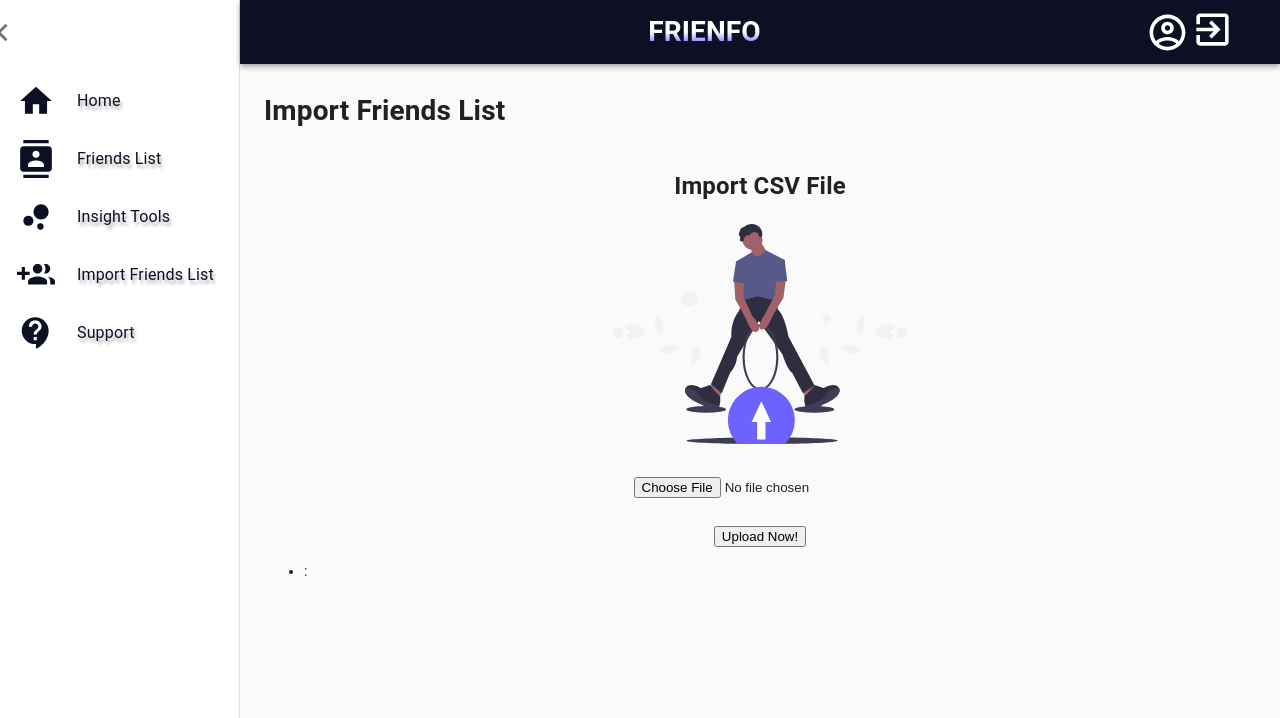
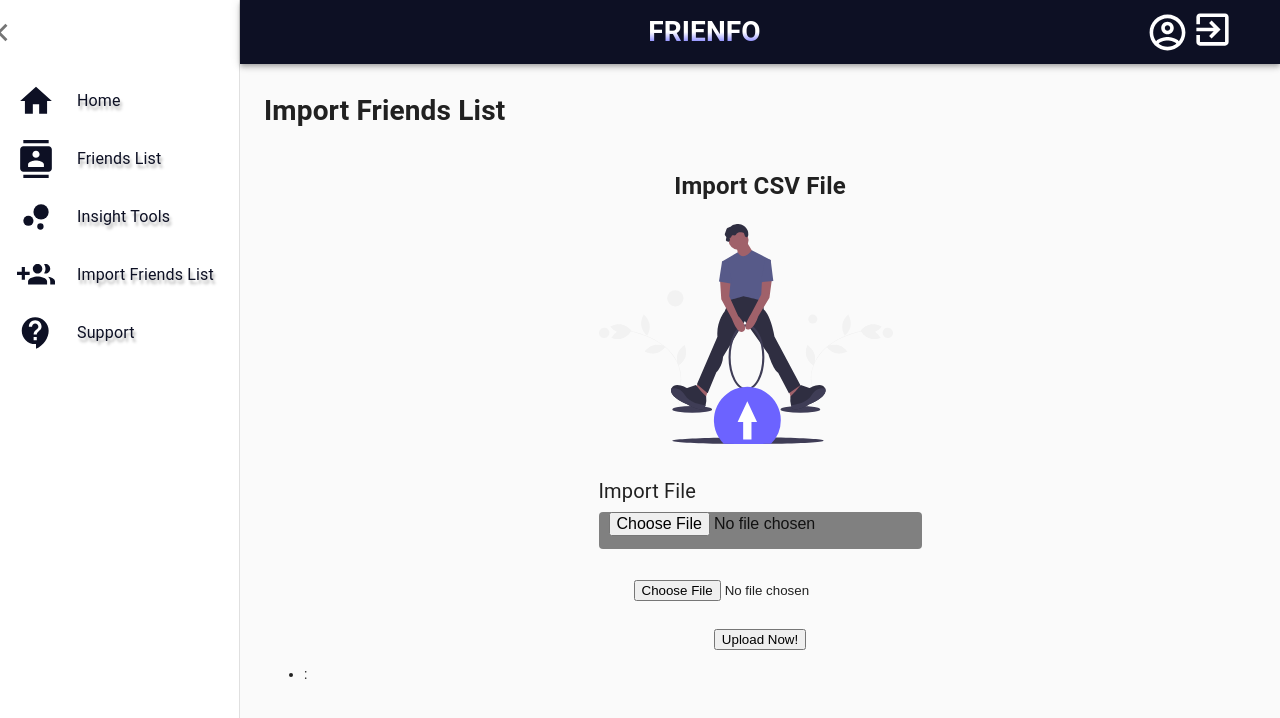
Before and after one commit to Sxlly/Frienfo, a React (Create React App) app in the folder frienfo/: page /Import_FL in a window 1280 px wide. Shown: the top 718 px of the page. Built offline with nearby package versions, Linux system fonts and the light colour scheme.

Commit message:
import page svg added

```diff
--- a/frienfo/src/fileinput.js
+++ b/frienfo/src/fileinput.js
@@ -148,6 +148,20 @@ class FileReader extends React.Component {
                         <img src = {ImportImg} style = {styles.image} />
                     </div>
                     <div style = {styles.form}>
+                        <div style = {styles.formGroup}>
+                            <label style = {styles.label}>Import File</label>
+                            <input
+                                style = {styles.input}
+                                className="csv-input"
+                                type="file"
+                                ref={input => {
+                                    this.filesInput = input;
+                                }}
+                                name = "file"
+                                placeholder={null}
+                                onChange={this.handleChange}
+                            />
+                        </div>
 
                     </div>
 
```
